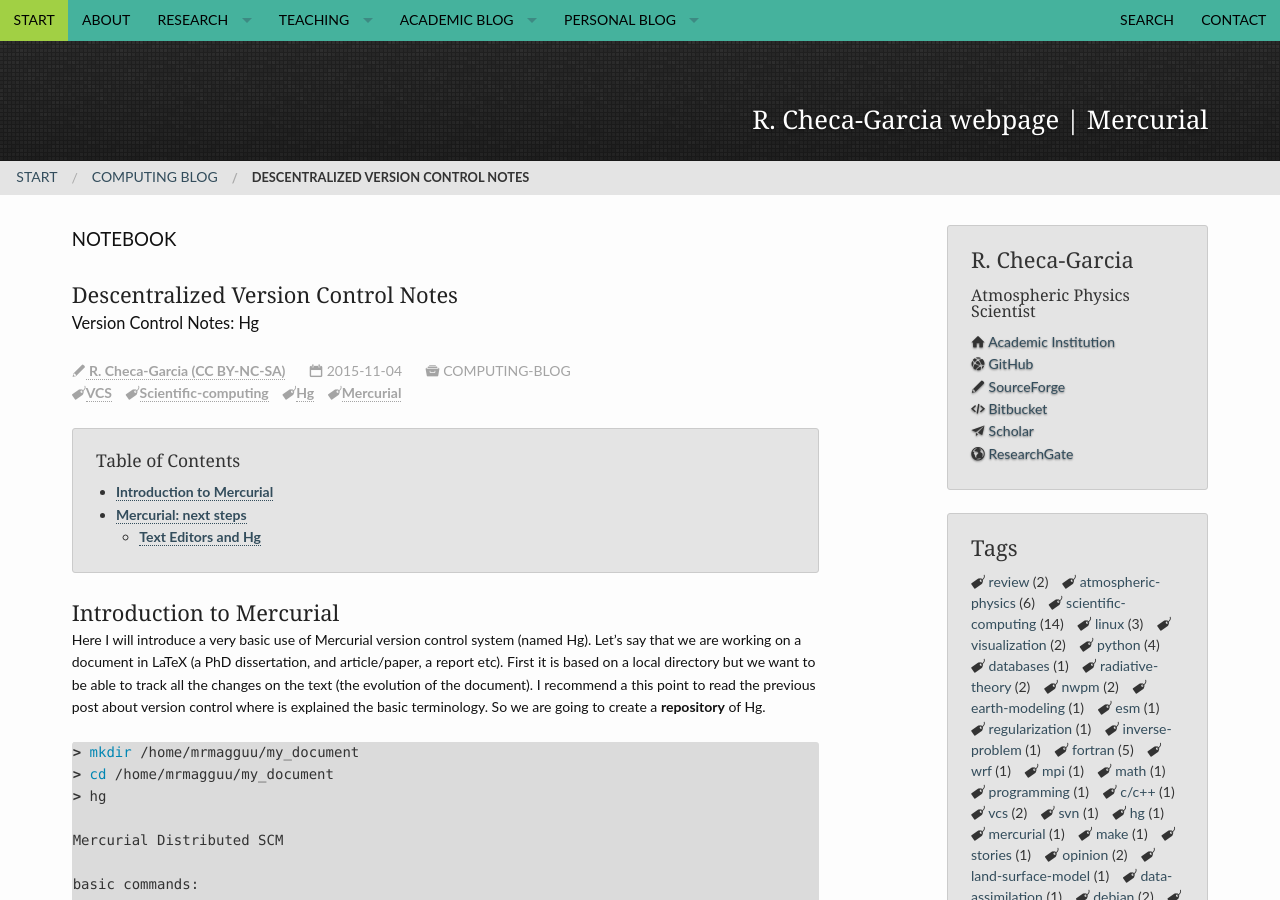
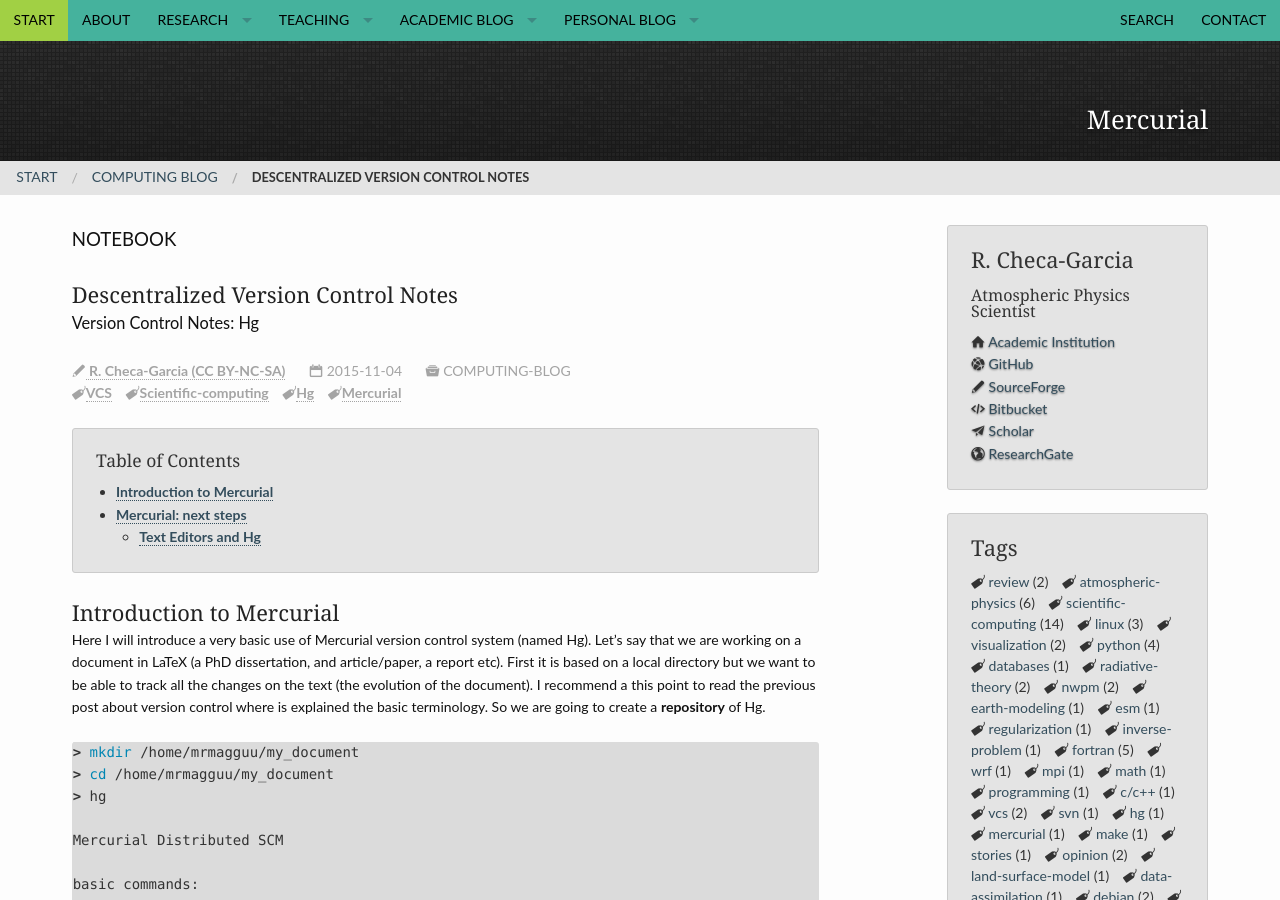
Before and after one commit to RCHG/rchg.github.io, a Jekyll site: the page built from _posts/2015-11-04-Mercurial-Notes.md, in a window 1280 px wide and 900 px high. Built offline with Jekyll 4.4.1, drawn with Linux system fonts in a browser that asks for light colours; nearby versions of some CDN libraries; comment, search, counter and statistics services are not loaded.

Commit message:
Update 2015-11-04-Mercurial-Notes.md

```diff
--- a/_posts/2015-11-04-Mercurial-Notes.md
+++ b/_posts/2015-11-04-Mercurial-Notes.md
@@ -9,7 +9,7 @@ tags: [VCS, Scientific-computing, Hg, Mercurial]
 categories:
     - computing-blog
 header:
-    title: R. Checa-Garcia webpage | Mercurial
+    title: Mercurial
     pattern: pattern_jquery-dark-grey-tile.png
 ---
 
```
